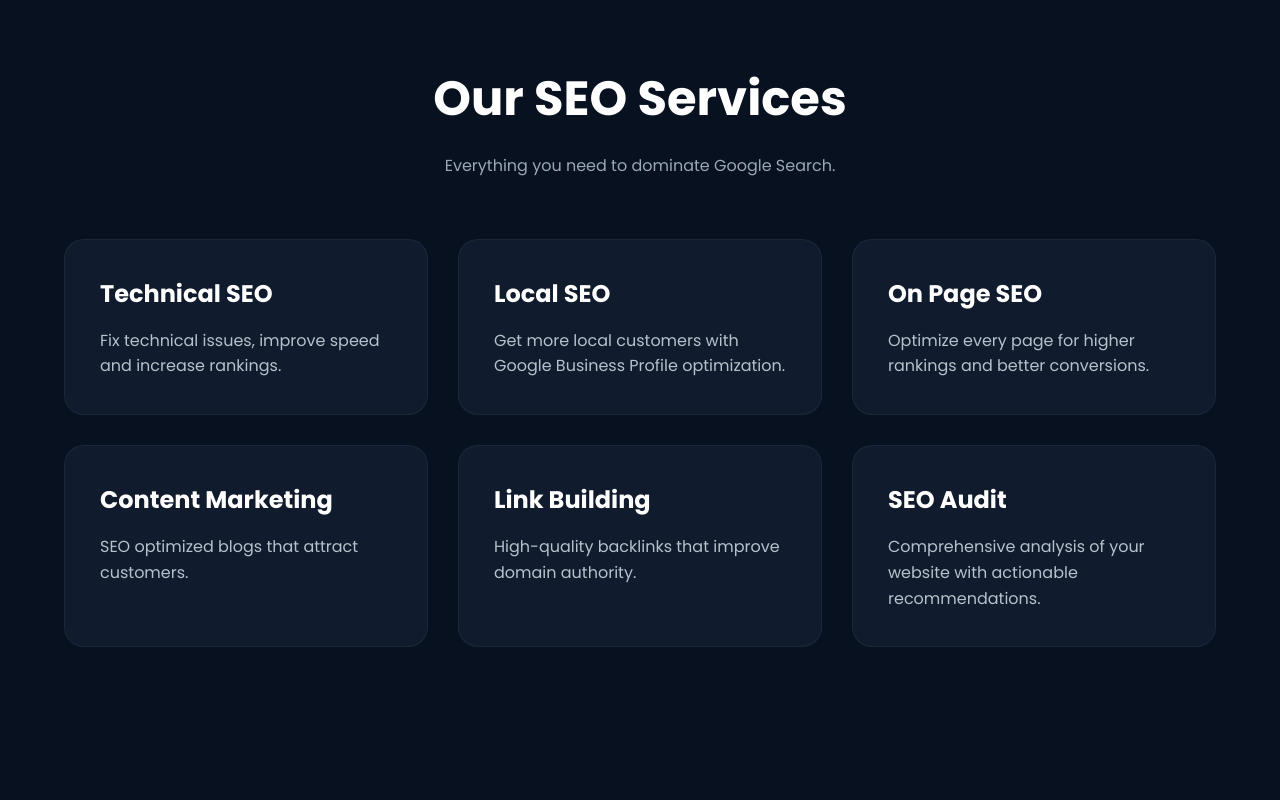
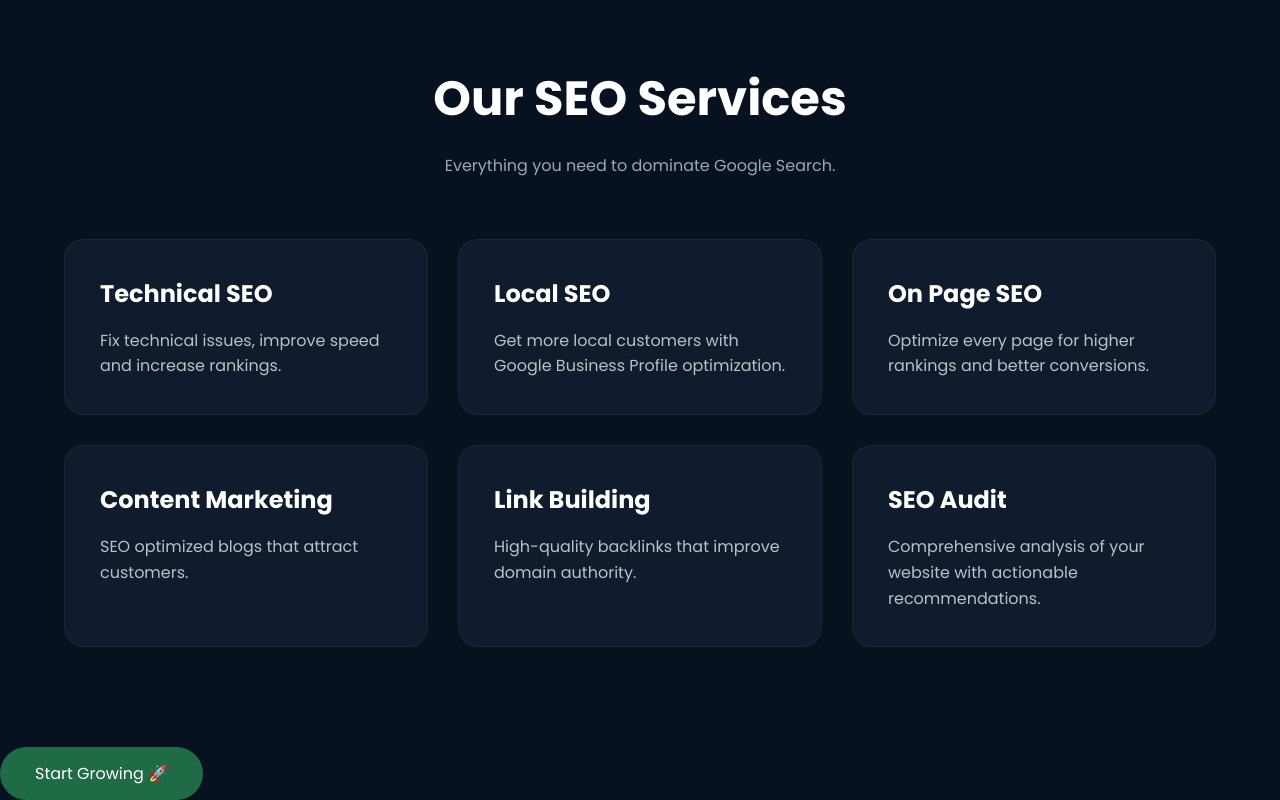
Before and after one commit to krrishray55-cell/growth-bajar, a plain HTML site: page index.html in a window 1280 px wide. Shown: the part 1234-2034 px from the top of the page. Before the commit the page ends 1981 px from the top, so only its background shows below. Drawn offline with Linux system fonts and the light colour scheme; a script that the page names is missing.

Commit message:
Update index.html

```diff
--- a/index.html
+++ b/index.html
@@ -256,3 +256,24 @@ Comprehensive analysis of your website with actionable recommendations.
 
 </body>
 </html>
+<button class="cta-btn" onclick="window.open('https://wa.me/918653455837')">
+  Start Growing 🚀
+</button>
+
+<style>
+.cta-btn {
+    background: #1f6b45;
+    color: white;
+    border: none;
+    padding: 14px 35px;
+    border-radius: 30px;
+    font-size: 16px;
+    cursor: pointer;
+    transition: 0.3s;
+}
+
+.cta-btn:hover {
+    background: #174f34;
+    transform: scale(1.05);
+}
+</style>
```
